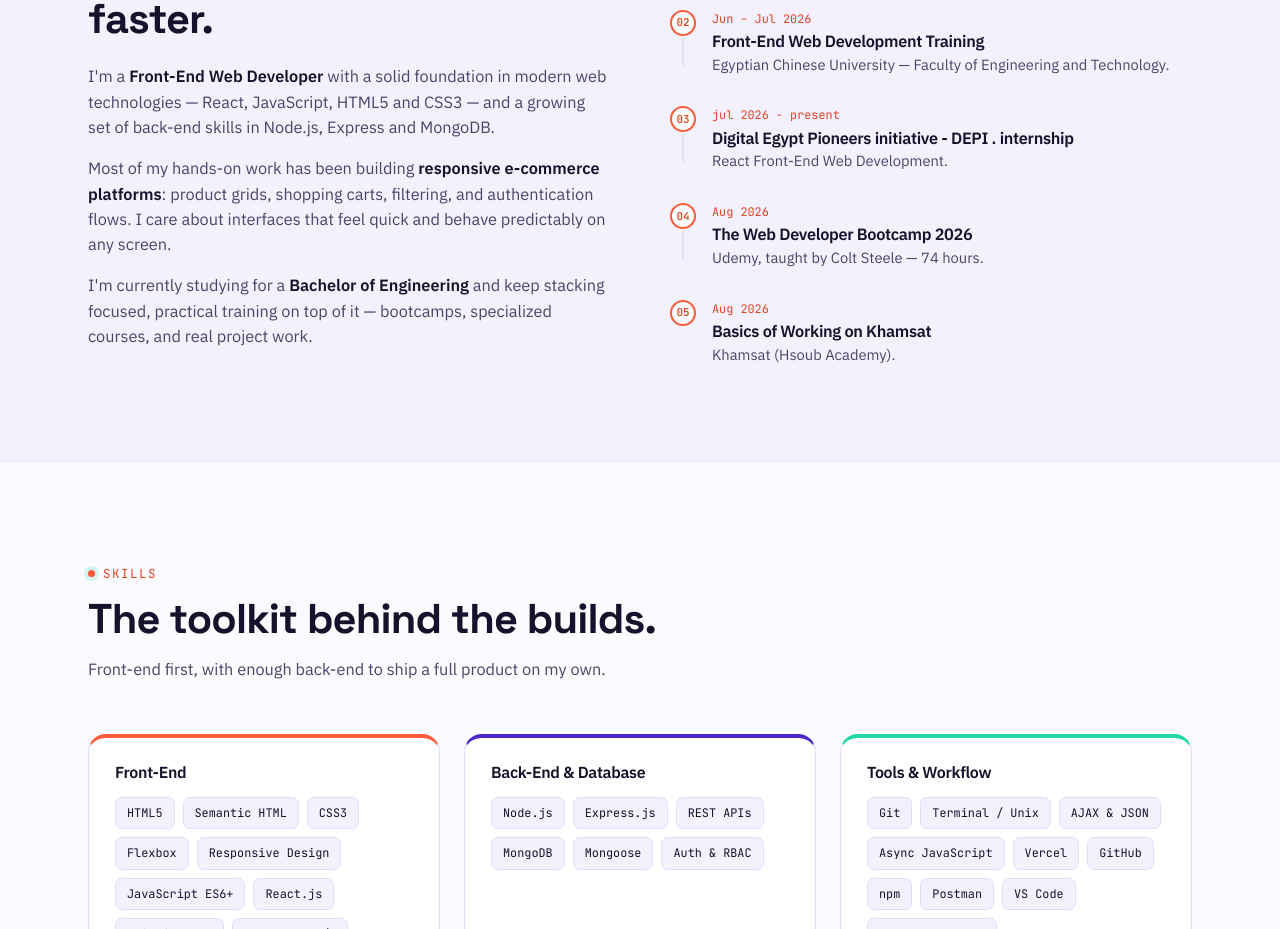
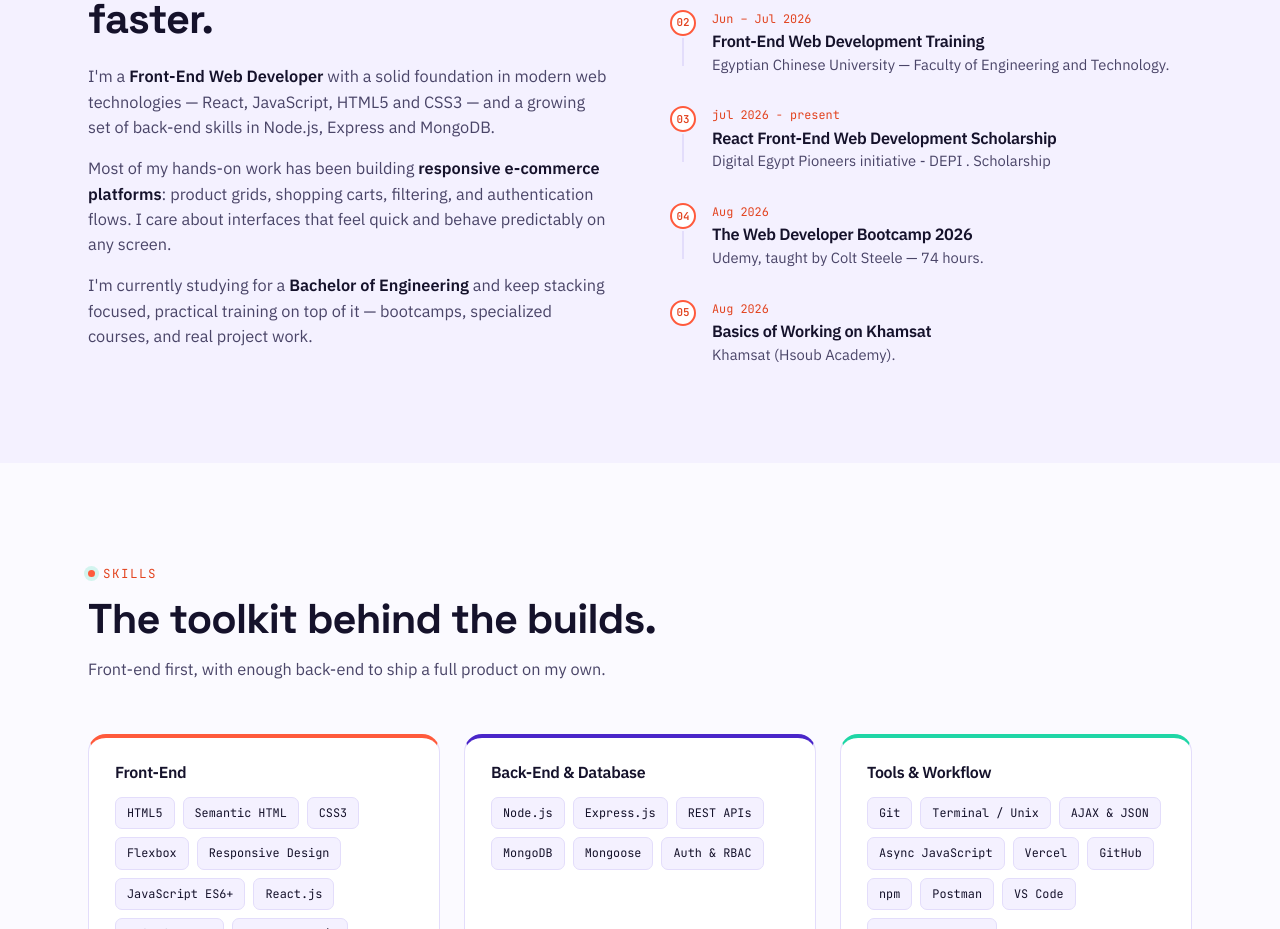
Before and after one commit to mahmoud-hassan-web-dev/newportfolio, a React (Vite) app: page / in a window 1280 px wide. Shown: the part 1040-1969 px from the top of the page. Built offline with nearby package versions, Linux system fonts and the light colour scheme.

Commit message:
edit timeline

```diff
--- a/src/data/timeline.js
+++ b/src/data/timeline.js
@@ -11,8 +11,8 @@ export const timeline = [
   },
   {
     date:'jul 2026 - present',
-    title: 'Digital Egypt Pioneers initiative - DEPI . internship',
-    detail: 'React Front-End Web Development.',
+    title: 'React Front-End Web Development Scholarship',
+    detail: 'Digital Egypt Pioneers initiative - DEPI . Scholarship',
   },
   {
     date: 'Aug 2026',
```
